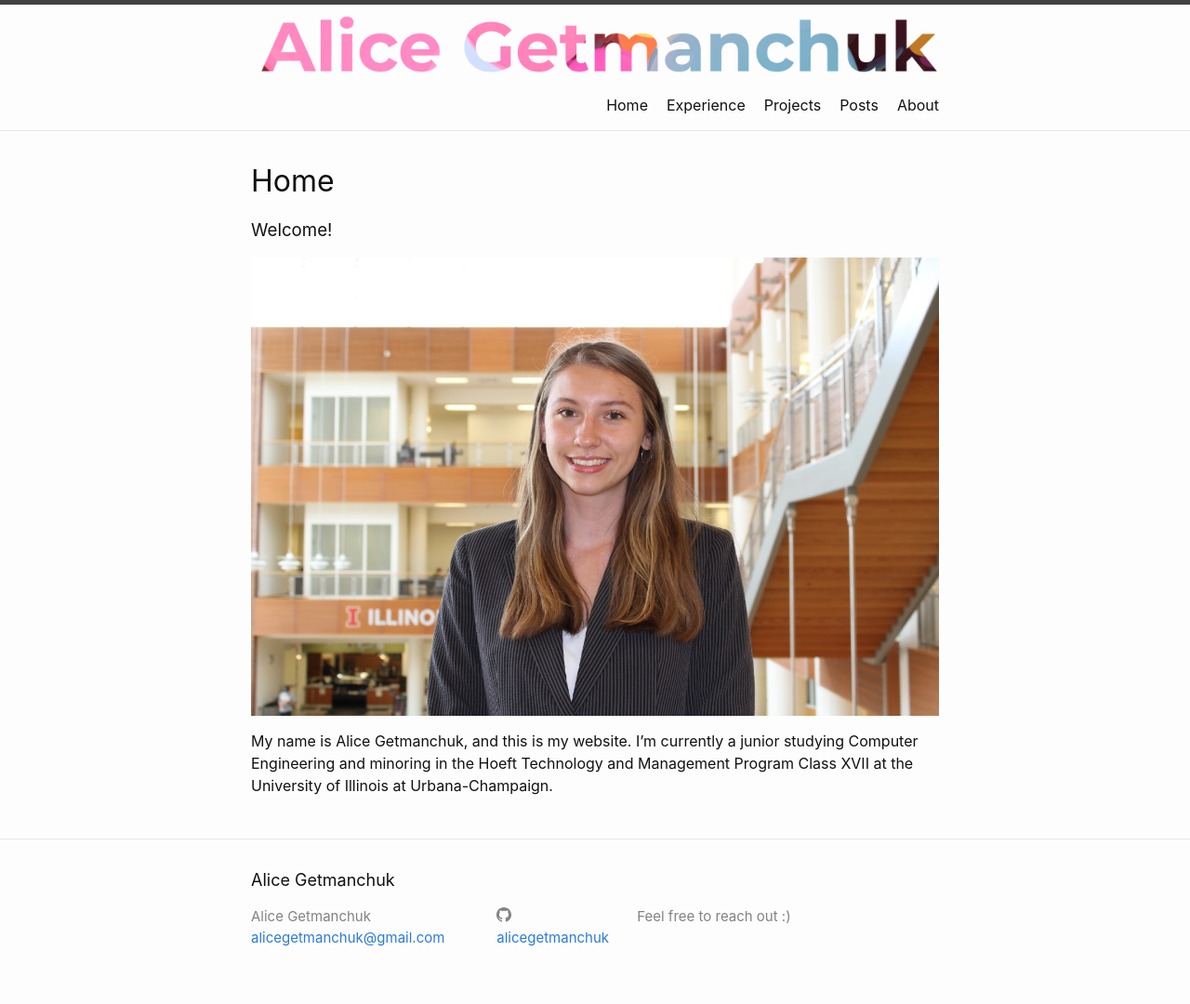
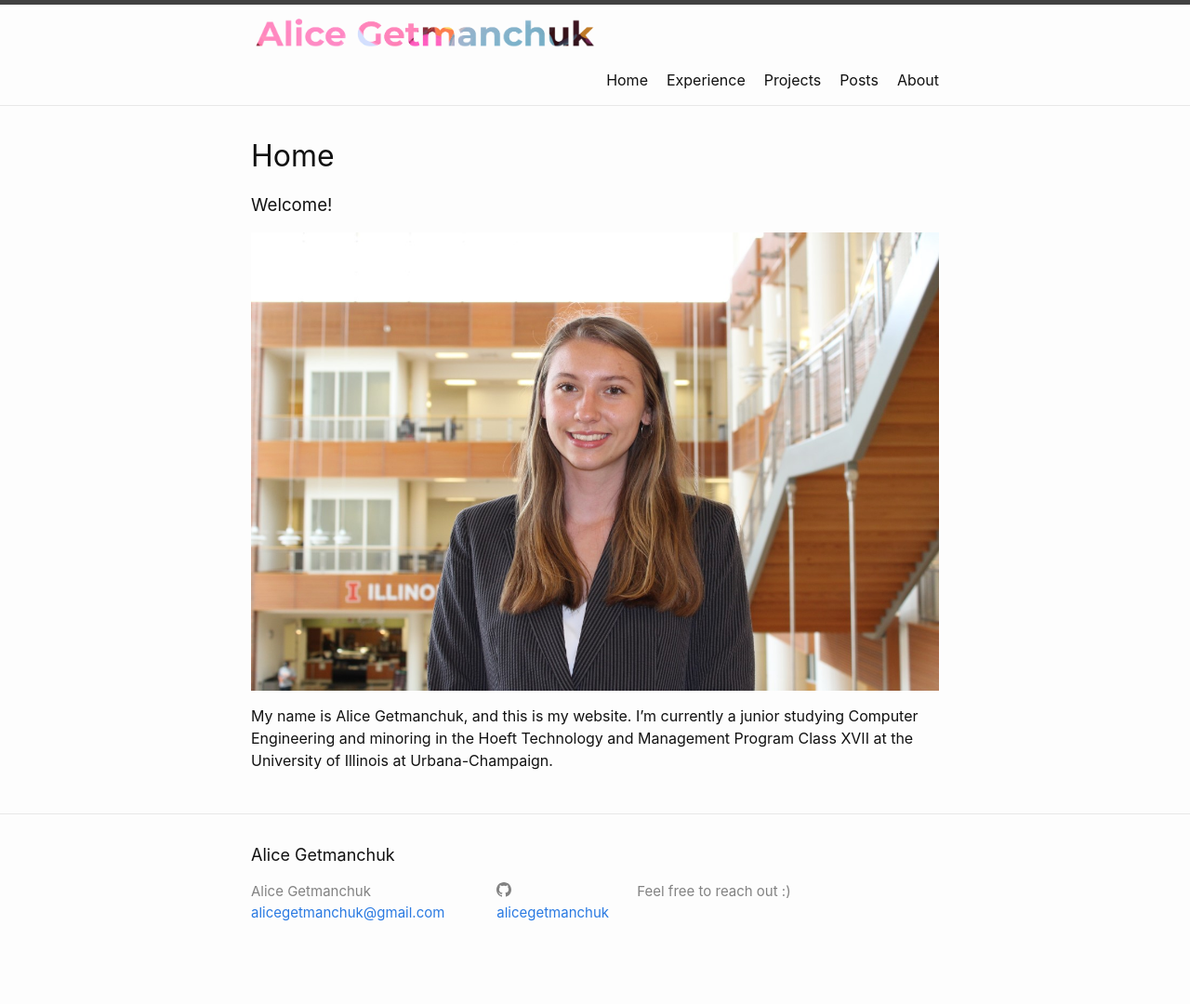
Before and after one commit to alicegetmanchuk/alicegetmanchuk.github.io, a Jekyll site: the page built from index.md, in a window 1280 px wide. Shown: the whole page at 93% size. Built offline with Jekyll 4.4.1, drawn with Linux system fonts in a browser that asks for light colours; after the commit the page ends 1053 px from its top, so only the background shows below that.

Commit message:
scaling logo down

```diff
--- a/_includes/header.html
+++ b/_includes/header.html
@@ -4,7 +4,7 @@
     {%- assign default_paths = site.pages | map: "path" -%}
     {%- assign page_paths = site.header_pages | default: default_paths -%}
     <!-- <a class="site-title" rel="author" href="{{ "/" | relative_url }}">{{ site.title | escape }}</a> -->
-    <a class="site-title" href="{{ "/" | relative_url }}"><img src="https://github.com/alicegetmanchuk/alicegetmanchuk.github.io/blob/main/_media/header_logo_one.png?raw=true"></a>
+    <a class="site-title" href="{{ "/" | relative_url }}"><img src="https://github.com/alicegetmanchuk/alicegetmanchuk.github.io/blob/main/_media/header_logo_one.png?raw=true" width=50% height=50%></a>
 
 
     {%- if page_paths -%}
```
